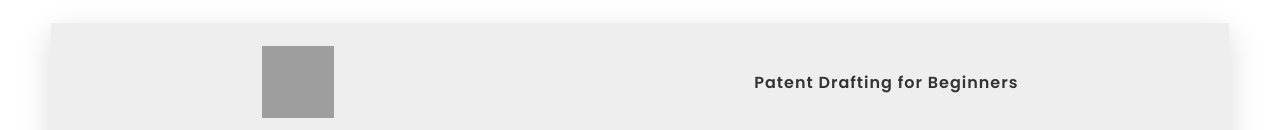
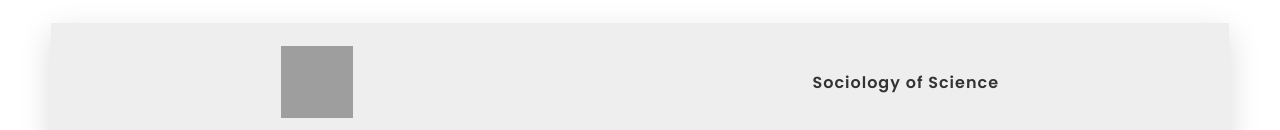
Before and after one commit to swayam-gov-gov-in-gov/parasswayam, a plain HTML site: page course/course.html in a window 1280 px wide. Shown: the part 822-952 px from the top of the page. Drawn offline with Linux system fonts and the light colour scheme; grey boxes are pictures that could not be loaded.

Commit message:
Update course.html

```diff
--- a/course/course.html
+++ b/course/course.html
@@ -210,7 +210,7 @@
         <div class="logoinfo">
             <img src="https://storage.googleapis.com/swayam2_central/assets/img/swayam_images/NC_logo/NPTEL_logo_128.png"
                 width="72px" height="72px" alt="NPTEL">
-            <p>Patent Drafting for Beginners</p>
+            <p>Sociology of Science</p>
         </div>
 
         <div class="downloadcertificate">
```
